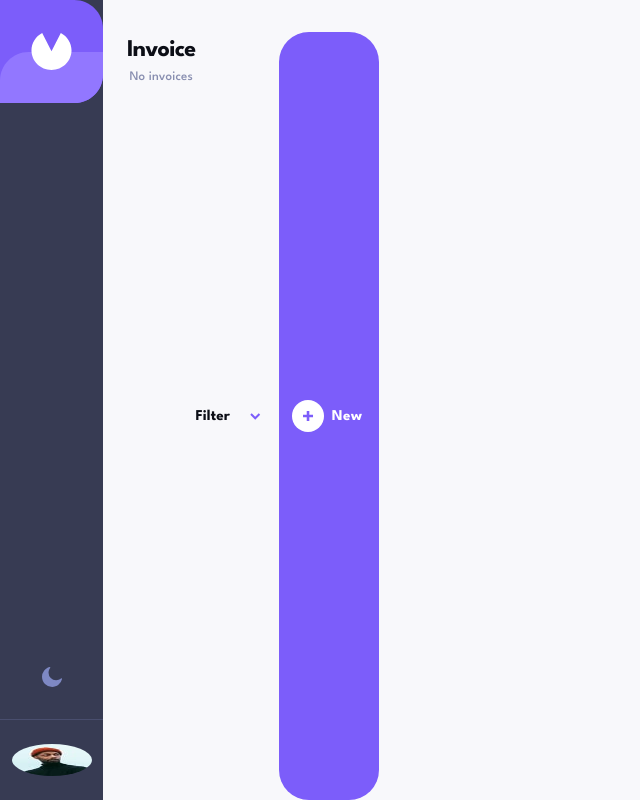
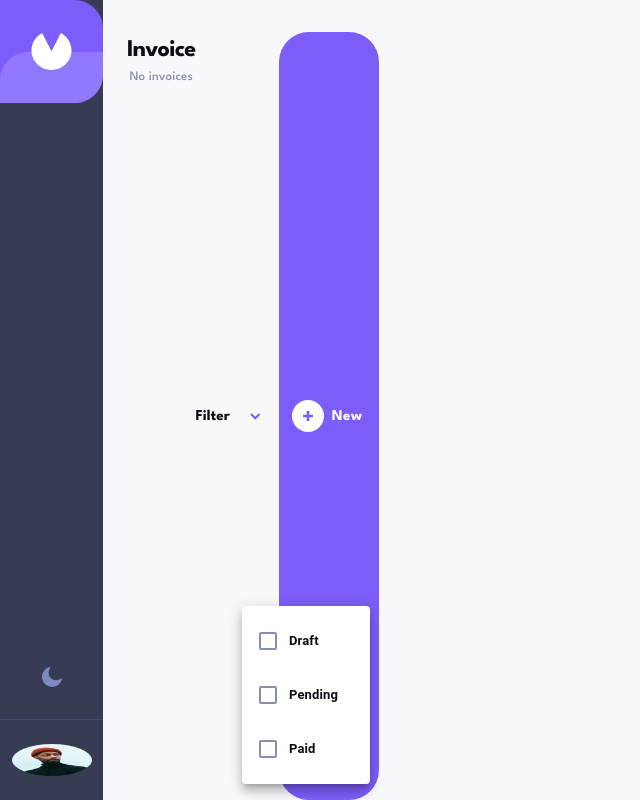
Before and after one commit to bilanoo/invoice, a React (Vite) app: page / in a window 1280 px wide. Both pictures are taken after a click on the button 255 px from the left and 416 px from the top of the page. Shown: the whole page, without its empty margins (0-640 px from the left). Built offline with nearby package versions, Linux system fonts and the light colour scheme.

Commit message:
dropdown menu implemented.

```diff
--- a/src/InvoiceNavbar/InvoiceNavbar.tsx
+++ b/src/InvoiceNavbar/InvoiceNavbar.tsx
@@ -1,16 +1,31 @@
 import {
   AmountOfInvoices,
   Container,
+  CustomCheckbox,
   FilterByText,
   FilterDropdownButton,
+  FilterMenu,
   InvoiceText,
+  LabelInformation,
   NewInvoiceButton,
   TextContainer,
 } from "./InvoiceNavbarStyles";
 import DropdownArrow from "../assets/icon-arrow-down.svg";
 import PlusIcon from "../assets/plus-icon.svg";
+import { useState } from "react";
+import { FormControlLabel, MenuItem } from "@mui/material";
 
 export const InvoiceNavbar = () => {
+  const [anchorEl, setAnchorEl] = useState<null | HTMLElement>(null);
+  const open = Boolean(anchorEl);
+
+  const handleClick = (event: React.MouseEvent<HTMLElement>) => {
+    setAnchorEl(event.currentTarget);
+  };
+  const handleClose = () => {
+    setAnchorEl(null);
+  };
+
   return (
     <Container>
       <TextContainer>
@@ -18,9 +33,35 @@ export const InvoiceNavbar = () => {
         <AmountOfInvoices>No invoices</AmountOfInvoices>
       </TextContainer>
       <FilterByText>Filter</FilterByText>
-      <FilterDropdownButton>
+      <FilterDropdownButton onClick={handleClick}>
         <img src={DropdownArrow} alt="filter-dropdown-button" />
       </FilterDropdownButton>
+      <FilterMenu
+        id="filter-menu"
+        aria-labelledby="filter-menu"
+        open={open}
+        anchorEl={anchorEl}
+        onClose={handleClose}
+      >
+        <MenuItem>
+          <FormControlLabel
+            control={<CustomCheckbox />}
+            label={<LabelInformation>Draft</LabelInformation>}
+          />
+        </MenuItem>
+        <MenuItem>
+          <FormControlLabel
+            control={<CustomCheckbox />}
+            label={<LabelInformation>Pending</LabelInformation>}
+          />
+        </MenuItem>
+        <MenuItem>
+          <FormControlLabel
+            control={<CustomCheckbox />}
+            label={<LabelInformation>Paid</LabelInformation>}
+          />
+        </MenuItem>
+      </FilterMenu>
       <NewInvoiceButton
         startIcon={<img src={PlusIcon} alt="Add new invoice icon" />}
       >
--- a/src/InvoiceNavbar/InvoiceNavbarStyles.tsx
+++ b/src/InvoiceNavbar/InvoiceNavbarStyles.tsx
@@ -1,4 +1,12 @@
-import { Box, Button, IconButton, Typography, styled } from "@mui/material";
+import {
+  Box,
+  Button,
+  Checkbox,
+  IconButton,
+  Menu,
+  Typography,
+  styled,
+} from "@mui/material";
 
 export const Container = styled(Box)(() => ({
   "&": {
@@ -56,6 +64,12 @@ export const FilterDropdownButton = styled(IconButton)(() => ({
   },
 }));
 
+export const FilterMenu = styled(Menu)(({ theme }) => ({
+  "& .MuiPaper-root": {
+    backgroundColor: theme.customPalette.backgroundColor,
+  },
+}));
+
 export const NewInvoiceButton = styled(Button)(({ theme }) => ({
   "&": {
     fontSize: "0.938rem",
@@ -69,3 +83,21 @@ export const NewInvoiceButton = styled(Button)(({ theme }) => ({
     alignItems: "center",
   },
 }));
+
+export const CustomCheckbox = styled(Checkbox)(({ theme }) => ({
+  "&.Mui-checked": {
+    color: theme.customPalette.mainPurple,
+  },
+
+  "&:hover": {
+    color: theme.customPalette.mainPurple,
+  },
+}));
+
+export const LabelInformation = styled(Typography)(({ theme }) => ({
+  "&": {
+    fontSize: "0.813rem",
+    color: theme.palette.text.primary,
+    fontWeight: 700,
+  },
+}));
--- a/src/theme.tsx
+++ b/src/theme.tsx
@@ -5,12 +5,14 @@ declare module "@mui/material/styles" {
     customPalette: {
       mainPurple: string;
       white: string;
+      backgroundColor: string;
     };
   }
   interface ThemeOptions {
     customPalette?: {
       mainPurple?: string;
       white?: string;
+      backgroundColor?: string;
     };
   }
 }
@@ -30,5 +32,6 @@ export const getDesignTokens = (mode: PaletteMode) => ({
   customPalette: {
     mainPurple: "#7C5DFA",
     white: "#FFF",
+    backgroundColor: mode === "light" ? "#FFF" : "#252945",
   },
 });
```
